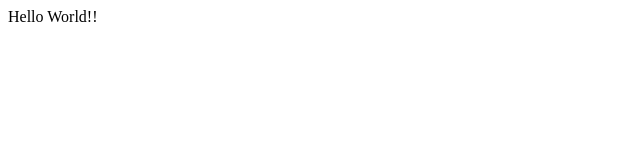
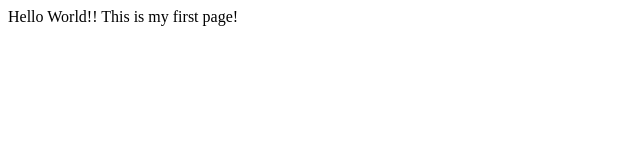
Before and after one commit to alexlihb/alexlihb.github.io, a plain HTML site: page index.html in a window 1280 px wide. Shown: the whole page, without its empty margins (0-640 px from the left). Drawn offline with Linux system fonts and the light colour scheme.

Commit message:
第一次修改

```diff
--- a/index.html
+++ b/index.html
@@ -2,5 +2,6 @@
 <head><title>Home Page</title></head>
 <body>
 	Hello World!!
+	This is my first page!
 </body>
 </html>
```
